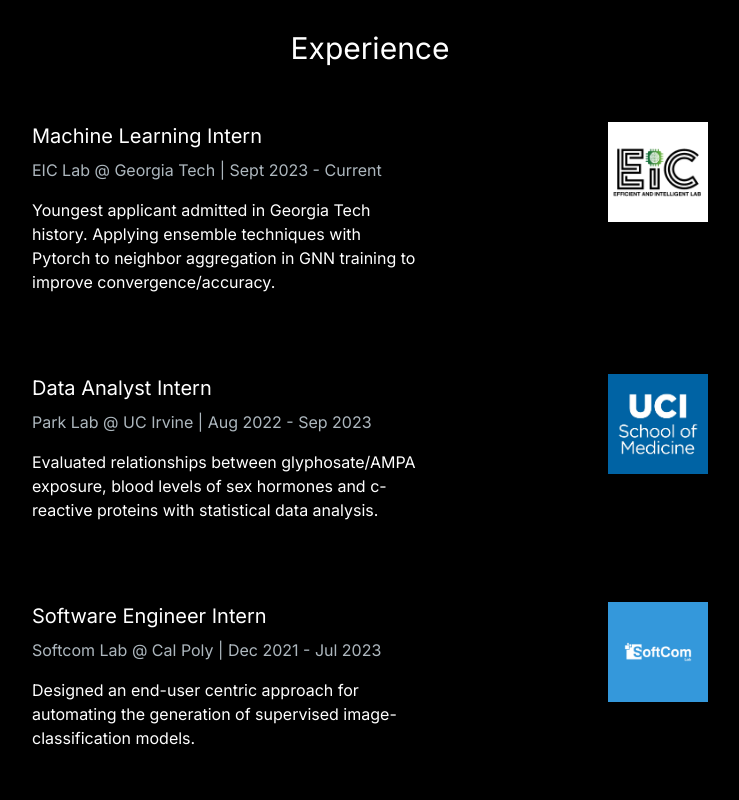
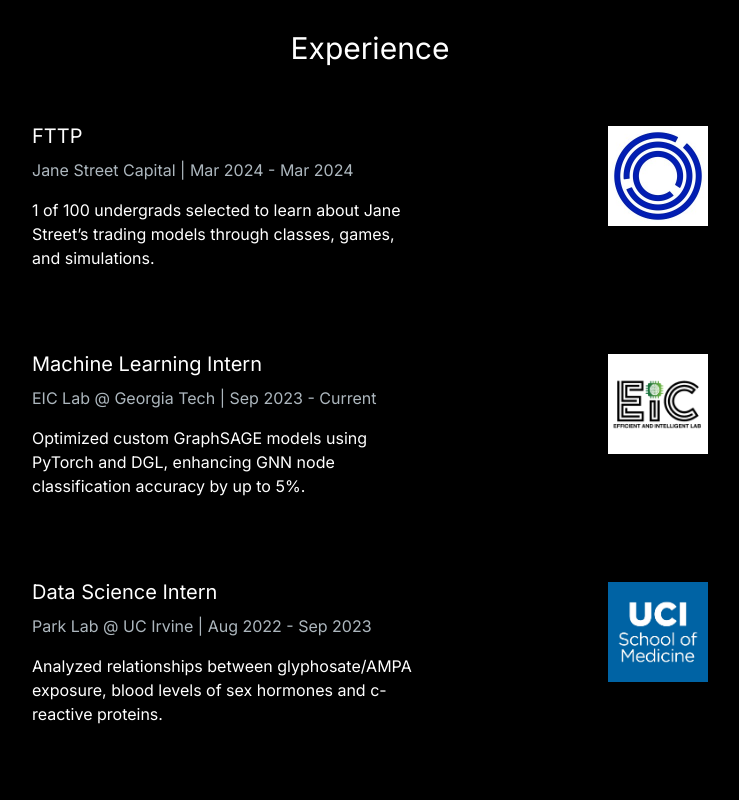
Before and after one commit to ccalvinhhuang/website, a Next.js app: page / in a window 1280 px wide. Shown: the part 300-1100 px from the top of the page, without its empty margins (270-1009 px from the left). Built offline with nearby package versions, Linux system fonts and the light colour scheme.

Commit message:
centered logo images

```diff
--- a/src/app/components/HeroSection.jsx
+++ b/src/app/components/HeroSection.jsx
@@ -7,7 +7,7 @@ import { CgMail } from "react-icons/cg";
 const HeroSection = () => {
   return (
     <div className="flex flex-col mx-auto">
-      <div className="flex gap-24">
+      <div className="flex flex-col sm:flex-row items-center gap-8 sm:gap-24">
         <Image
           src="/images/hero-image.jpeg"
           alt="hero image"
@@ -19,10 +19,10 @@ const HeroSection = () => {
           <h1 className="text-white mb-4 text-2xl sm:text-3xl lg:text-4xl">
             Calvin Huang
           </h1>
-          <p className="text-[#ADB7BE] text-base sm:text-lg lg:text-xl mb-6 ">
+          <p className="text-[#ADB7BE] text-base sm:text-lg lg:text-xl mb-6">
             CS @ Georgia Tech | AI/ML Researcher
           </p>
-          <div className="flex items-center sm:justify-start space-x-4">
+          <div className="flex items-center justify-center sm:justify-start space-x-4">
             <button className="px-6 py-3 rounded-full bg-transparent hover:bg-slate-800 text-white border border-white">
               Resume
             </button>
@@ -36,69 +36,96 @@ const HeroSection = () => {
         Experience
       </h2>
       <div className="mt-10">
-        <div className="text-white mb-10 ">
-          <div className="flex gap-48">
+        <div className="text-white mb-10">
+          <div className="flex flex-col sm:flex-row items-center gap-8 sm:gap-48">
+            <div>
+              <h3 className="text-xl mb-2">FTTP</h3>
+              <p className="text-[#ADB7BE] mb-4">
+                Jane Street Capital | Mar 2024 - Mar 2024
+              </p>
+              <p className="text-base mb-10 w-96">
+                1 of 100 undergrads selected to learn about Jane Street’s
+                trading models through classes, games, and simulations.
+              </p>
+            </div>
+            <div className="flex justify-center w-full -mt-20">
+              <Image
+                src="/images/jslogocolored.jpeg"
+                alt="eic image"
+                width={100}
+                height={100}
+                className="mx-auto"
+              />
+            </div>
+          </div>
+        </div>
+        <div className="text-white mb-10">
+          <div className="flex flex-col sm:flex-row items-center gap-8 sm:gap-48">
             <div>
               <h3 className="text-xl mb-2">Machine Learning Intern</h3>
               <p className="text-[#ADB7BE] mb-4">
-                EIC Lab @ Georgia Tech | Sept 2023 - Current
+                EIC Lab @ Georgia Tech | Sep 2023 - Current
               </p>
               <p className="text-base mb-10 w-96">
-                Youngest applicant admitted in Georgia Tech history. Applying
-                ensemble techniques with Pytorch to neighbor aggregation in GNN
-                training to improve convergence/accuracy.
+                Optimized custom GraphSAGE models using PyTorch and DGL,
+                enhancing GNN node classification accuracy by up to 5%.
               </p>
             </div>
+            <div className="flex justify-center w-full -mt-20">
               <Image
                 src="/images/eiclab.png"
                 alt="eic image"
-              width={150}
-              height={25}
-              style={{ width: "100px", height: "100px" }}
+                width={100}
+                height={100}
+                className="mx-auto"
               />
             </div>
           </div>
+        </div>
         <div className="text-white mb-10">
-          <div className="flex gap-48">
+          <div className="flex flex-col sm:flex-row items-center gap-8 sm:gap-48">
             <div>
-              <h3 className="text-xl mb-2">Data Analyst Intern</h3>
+              <h3 className="text-xl mb-2">Data Science Intern</h3>
               <p className="text-[#ADB7BE] mb-4">
                 Park Lab @ UC Irvine | Aug 2022 - Sep 2023
               </p>
               <p className="text-base mb-10 w-96">
-                Evaluated relationships between glyphosate/AMPA exposure, blood
-                levels of sex hormones and c-reactive proteins with statistical
-                data analysis.
+                Analyzed relationships between glyphosate/AMPA exposure, blood
+                levels of sex hormones and c-reactive proteins.
               </p>
             </div>
+            <div className="flex justify-center w-full -mt-20">
               <Image
                 src="/images/ucischoolimage.jpeg"
                 alt="park image"
-              width={150}
-              height={25}
-              style={{ width: "100px", height: "100px" }}
+                width={100}
+                height={100}
+                className="mx-auto"
               />
             </div>
           </div>
+        </div>
         <div className="text-white mb-10">
-          <div className="flex gap-48">
+          <div className="flex flex-col sm:flex-row items-center gap-8 sm:gap-48">
             <div>
               <h3 className="text-xl mb-2">Software Engineer Intern</h3>
               <p className="text-[#ADB7BE] mb-4">
-                Softcom Lab @ Cal Poly | Dec 2021 - Jul 2023
+                Softcom Lab | Apr 2023 - Jul 2023
               </p>
               <p className="text-base mb-10 w-96">
-                Designed an end-user centric approach for automating the
-                generation of supervised image-classification models.
+                Migrated a training pipeline from a Keras-based model to a
+                no-code solution for fine-tuning YOLOv5 on custom data.
               </p>
             </div>
+            <div className="flex justify-center w-full -mt-20">
               <Image
                 src="/images/softcomlab.png"
                 alt="softcomlab image"
-              width={150}
-              height={25}
-              style={{ width: "100px", height: "100px" }}
+                width={100}
+                height={100}
+                className="mx-auto"
               />
+            </div>
           </div>
         </div>
       </div>
```
Also changed, not shown: public/images/jslogocolored.jpeg (added). Lines whose indentation alone changed are shown as unchanged.
